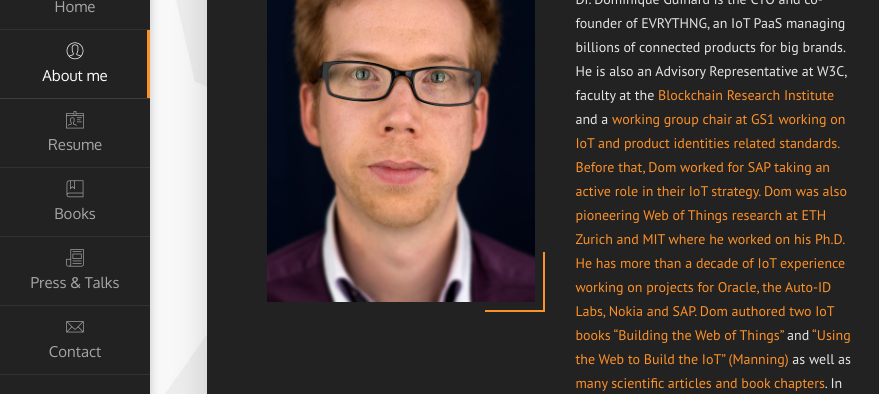
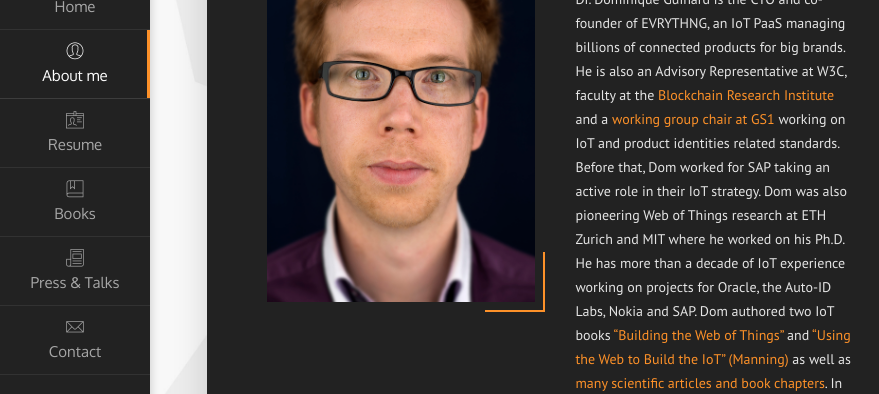
Before and after one commit to domguinard/dom.guinard.org, a plain HTML site: page index.html in a window 1280 px wide. Both pictures are taken after a click on the link "About me". Shown: the part 276-670 px from the top of the page, 0-879 px from the left. Drawn offline with Linux system fonts and the light colour scheme.

```diff
--- a/index.html
+++ b/index.html
@@ -165,7 +165,7 @@
                     managing billions of connected products for big brands. He is also an Advisory
                     Representative at W3C, faculty at the
                     <a href="https://www.blockchainresearchinstitute.org/">Blockchain Research Institute</a>
-                    and a <a href="https://www.gs1.org/standards/gs1-digital-link">working group chair at GS1
+                    and a <a href="https://www.gs1.org/standards/gs1-digital-link">working group chair at GS1</a>
                     working on IoT and product identities related standards.
                     Before that, Dom worked for SAP taking an active role in their IoT strategy. Dom was also pioneering Web of Things research at
                     ETH Zurich and MIT where he worked on his Ph.D. He has more than a decade of IoT
```
Lines whose indentation alone changed are shown as unchanged.
